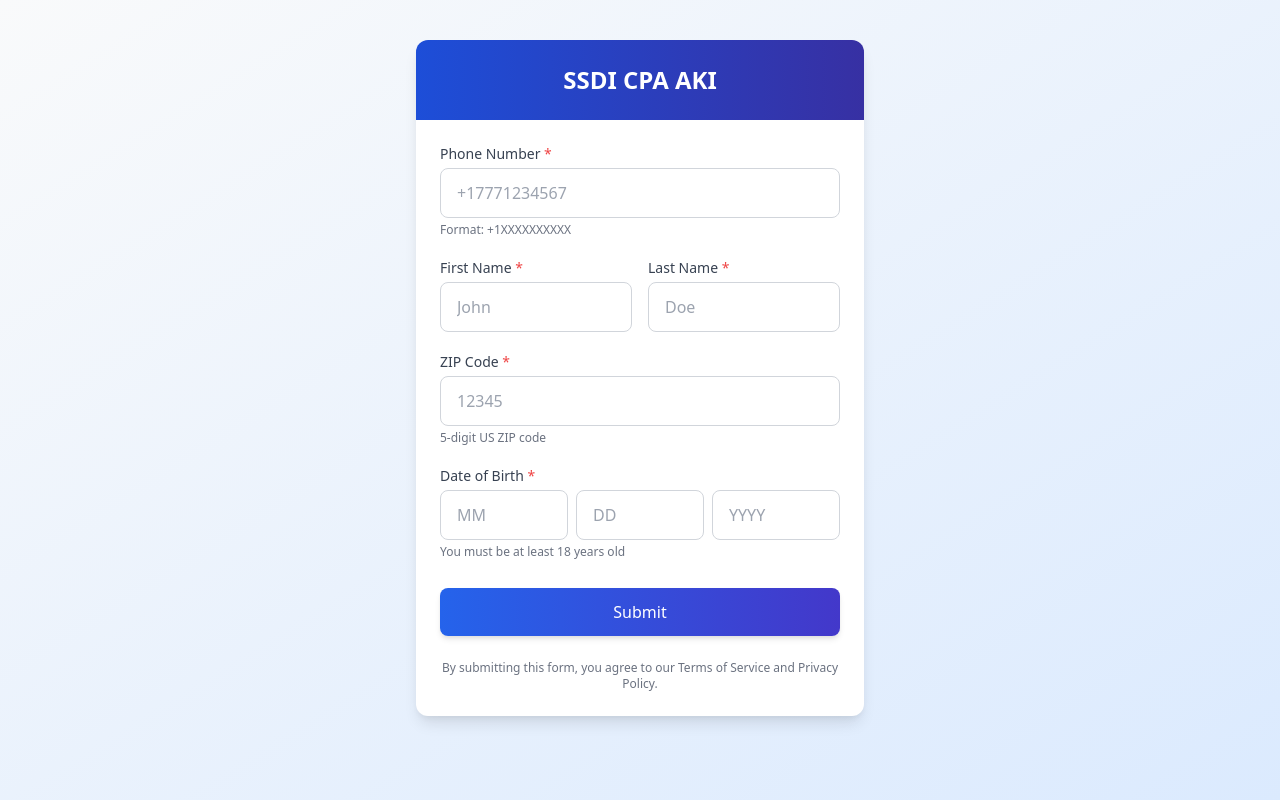
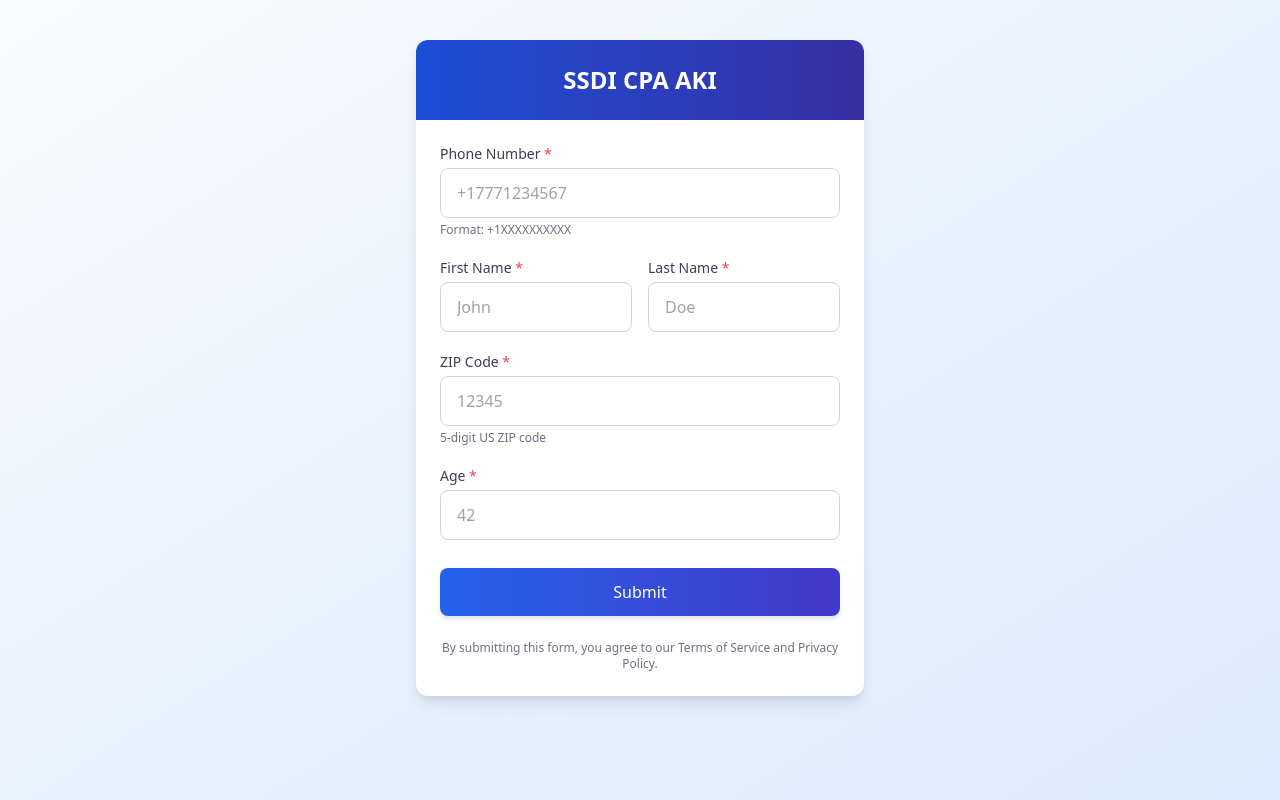
Before and after one commit to asadishaq15/lead-forms, a React (Vite) app: page /ssdi-aki-2 in a window 1280 px wide. Built offline with nearby package versions, Linux system fonts and the light colour scheme.

Commit message:
update form

```diff
--- a/src/Components/GrowXForm2.jsx
+++ b/src/Components/GrowXForm2.jsx
@@ -8,9 +8,7 @@ export default function GrowXForm2() {
   const [formData, setFormData] = useState({
     caller_id: "",
     zip: "",
-    dob_mm: "",
-    dob_dd: "",
-    dob_yyyy: "",
+    age: "",
     first_name: "",
     last_name: "",
   });
@@ -26,33 +24,10 @@ export default function GrowXForm2() {
   // Validate zip code: 5 digits
   const isValidZip = (zip) => /^\d{5}$/.test(zip);
 
-  // Validate DOB fields
-  const isValidDOB = () => {
-    const mm = parseInt(formData.dob_mm, 10);
-    const dd = parseInt(formData.dob_dd, 10);
-    const yyyy = parseInt(formData.dob_yyyy, 10);
-
-    const isValidMonth = !isNaN(mm) && mm >= 1 && mm <= 12;
-    const isValidDay = !isNaN(dd) && dd >= 1 && dd <= 31;
-    const isValidYear = !isNaN(yyyy) && yyyy >= 1900 && yyyy <= 2050;
-
-    // Additional validation for days in month
-    if (isValidMonth && isValidDay && isValidYear) {
-      const daysInMonth = new Date(yyyy, mm, 0).getDate();
-      if (dd > daysInMonth) return false;
-
-      // Check if person is at least 18 years old
-      const today = new Date();
-      const birthDate = new Date(yyyy, mm - 1, dd);
-      let age = today.getFullYear() - birthDate.getFullYear();
-      const monthDiff = today.getMonth() - birthDate.getMonth();
-      if (monthDiff < 0 || (monthDiff === 0 && today.getDate() < birthDate.getDate())) {
-        age--;
-      }
-      return age >= 18;
-    }
-
-    return false;
+  // Validate age: between 18 and 120
+  const isValidAge = (age) => {
+    const ageNum = parseInt(age);
+    return !isNaN(ageNum) && ageNum >= 18 && ageNum <= 120;
   };
 
   // Handle form submission with all data via ping endpoint
@@ -72,8 +47,8 @@ export default function GrowXForm2() {
       return;
     }
 
-    if (!isValidDOB()) {
-      setError("Please enter a valid date of birth. You must be at least 18 years old.");
+    if (!isValidAge(formData.age)) {
+      setError("Please enter a valid age between 18 and 120");
       return;
     }
 
@@ -85,8 +60,8 @@ export default function GrowXForm2() {
     setIsSubmitting(true);
 
     try {
-      // Build the ping URL directly with query parameters, now including traffic_source_id
-      const pingUrl = `/api/ping2?caller_id=${encodeURIComponent(formData.caller_id)}&zip=${encodeURIComponent(formData.zip)}&dob_mm=${encodeURIComponent(formData.dob_mm)}&dob_dd=${encodeURIComponent(formData.dob_dd)}&dob_yyyy=${encodeURIComponent(formData.dob_yyyy)}&first_name=${encodeURIComponent(formData.first_name)}&last_name=${encodeURIComponent(formData.last_name)}&traffic_source_id=${encodeURIComponent(TRAFFIC_SOURCE_ID)}`;
+      // Build the ping URL with all form data as query parameters
+      const pingUrl = `/api/ping2?trackdrive_number=${encodeURIComponent(TRACKDRIVE_NUMBER)}&traffic_source_id=${encodeURIComponent(TRAFFIC_SOURCE_ID)}&caller_id=${encodeURIComponent(formData.caller_id)}&zip=${encodeURIComponent(formData.zip)}&age=${encodeURIComponent(formData.age)}&first_name=${encodeURIComponent(formData.first_name)}&last_name=${encodeURIComponent(formData.last_name)}`;
 
       const pingResponse = await fetch(pingUrl);
       const pingData = await pingResponse.json();
@@ -116,9 +91,7 @@ export default function GrowXForm2() {
       setFormData({
         caller_id: "",
         zip: "",
-        dob_mm: "",
-        dob_dd: "",
-        dob_yyyy: "",
+        age: "",
         first_name: "",
         last_name: "",
       });
@@ -256,62 +229,22 @@ export default function GrowXForm2() {
             <p className="mt-1 text-xs text-gray-500">5-digit US ZIP code</p>
           </div>
 
-          {/* Date of Birth Fields */}
           <div>
-            <label className="block text-sm font-medium text-gray-700 mb-1">
-              Date of Birth <span className="text-red-500">*</span>
+            <label htmlFor="age" className="block text-sm font-medium text-gray-700 mb-1">
+              Age <span className="text-red-500">*</span>
             </label>
-            <div className="grid grid-cols-3 gap-2">
-              <div>
-                <input
-                  type="text"
-                  id="dob_mm"
-                  name="dob_mm"
-                  value={formData.dob_mm}
-                  onChange={(e) => setFormData((prev) => ({
-                    ...prev,
-                    dob_mm: e.target.value.replace(/\D/g, '').slice(0, 2)
-                  }))}
-                  className="block w-full px-4 py-3 rounded-lg border border-gray-300 focus:ring-2 focus:ring-blue-600 focus:border-blue-600 transition-colors"
-                  placeholder="MM"
-                  maxLength="2"
-                  required
-                />
-              </div>
-              <div>
-                <input
-                  type="text"
-                  id="dob_dd"
-                  name="dob_dd"
-                  value={formData.dob_dd}
-                  onChange={(e) => setFormData((prev) => ({
-                    ...prev,
-                    dob_dd: e.target.value.replace(/\D/g, '').slice(0, 2)
-                  }))}
-                  className="block w-full px-4 py-3 rounded-lg border border-gray-300 focus:ring-2 focus:ring-blue-600 focus:border-blue-600 transition-colors"
-                  placeholder="DD"
-                  maxLength="2"
-                  required
-                />
-              </div>
-              <div>
-                <input
-                  type="text"
-                  id="dob_yyyy"
-                  name="dob_yyyy"
-                  value={formData.dob_yyyy}
-                  onChange={(e) => setFormData((prev) => ({
-                    ...prev,
-                    dob_yyyy: e.target.value.replace(/\D/g, '').slice(0, 4)
-                  }))}
-                  className="block w-full px-4 py-3 rounded-lg border border-gray-300 focus:ring-2 focus:ring-blue-600 focus:border-blue-600 transition-colors"
-                  placeholder="YYYY"
-                  maxLength="4"
-                  required
-                />
-              </div>
-            </div>
-            <p className="mt-1 text-xs text-gray-500">You must be at least 18 years old</p>
+            <input
+              type="number"
+              id="age"
+              name="age"
+              value={formData.age}
+              onChange={(e) => setFormData((prev) => ({ ...prev, age: e.target.value }))}
+              className="block w-full px-4 py-3 rounded-lg border border-gray-300 focus:ring-2 focus:ring-blue-600 focus:border-blue-600 transition-colors"
+              placeholder="42"
+              min="18"
+              max="120"
+              required
+            />
           </div>
 
           <div className="pt-2">
```
